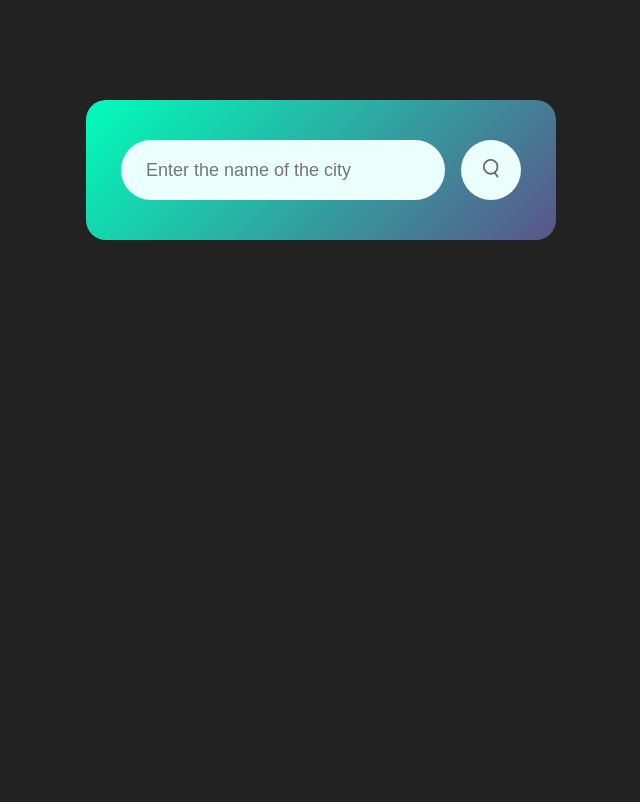
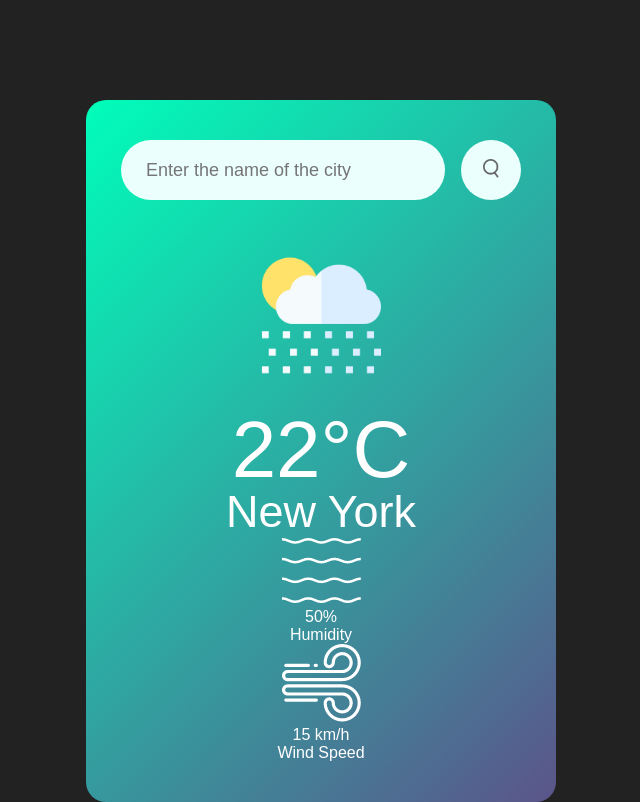
Before and after one commit to Vimal-Mudalagi/Weather-App, a plain HTML site: page index.html in a window 1280 px wide. Shown: the whole page, without its empty margins (319-959 px from the left). Drawn offline with Linux system fonts and the light colour scheme.

Commit message:
some changes

```diff
--- a/index.html
+++ b/index.html
@@ -14,7 +14,30 @@
     <div class="card">
         <div class="search">
             <input type="text" placeholder="Enter the name of the city" spellcheck="false">
-            <button><img src="images/search.png" alt=""></button>
+            <button><img src="images/search.png"></button>
+        </div>
+        <div class="weather">
+            <img src="images/rain.png" class="weather-icon">
+            <h1 class="temp">22°C</h1>
+            <h2 class="city">New York</h2>
+            <div class="details">
+
+                <div class="col">
+                    <img src="images/humidity.png">
+                    <div>
+                        <p class="humidity">50%</p>
+                        <p>Humidity</p>
+                    </div>
+                </div>
+
+                <div class="col">
+                    <img src="images/wind.png">
+                    <div>
+                        <p class="wind">15 km/h<p>
+                        <p>Wind Speed</p>
+                    </div>
+                </div>
+            </div>
         </div>
     </div>
 </body>
--- a/style.css
+++ b/style.css
@@ -53,3 +53,17 @@ body {
 .search button img {
     width: 16px;
 }
+
+.weather-icon{
+    width: 170px;
+    margin-top: 30px;
+}
+.weather h1{
+    font-size: 80px;
+    font-weight: 500;
+}
+.weather h2{
+    font-size: 45px;
+    font-weight: 400;
+    margin-top: -10px;
+}
```
